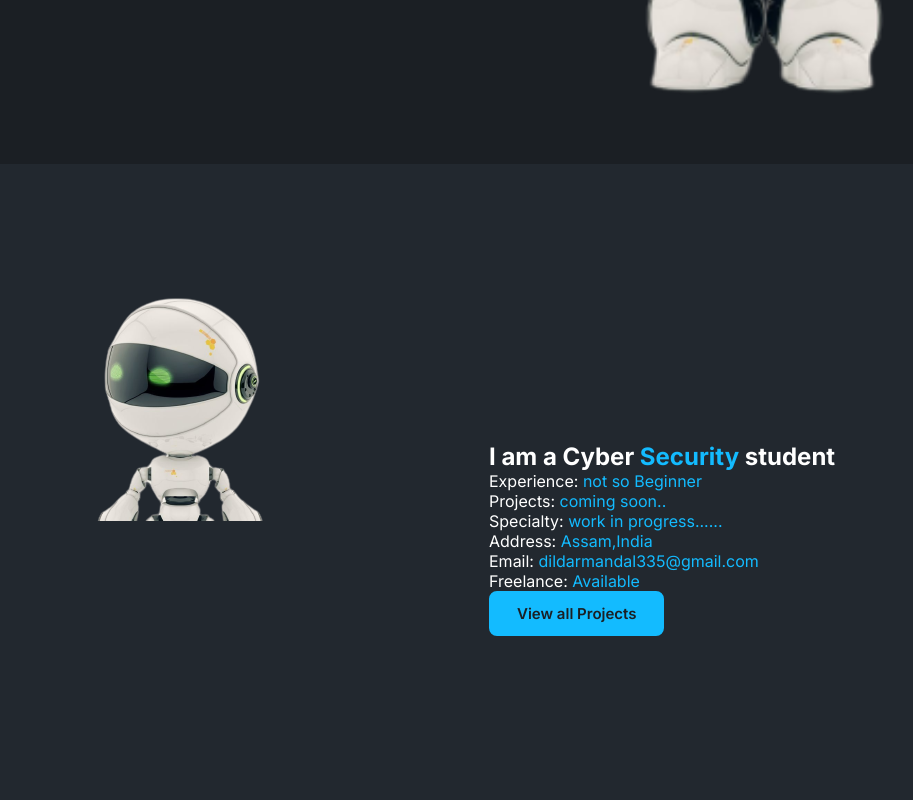
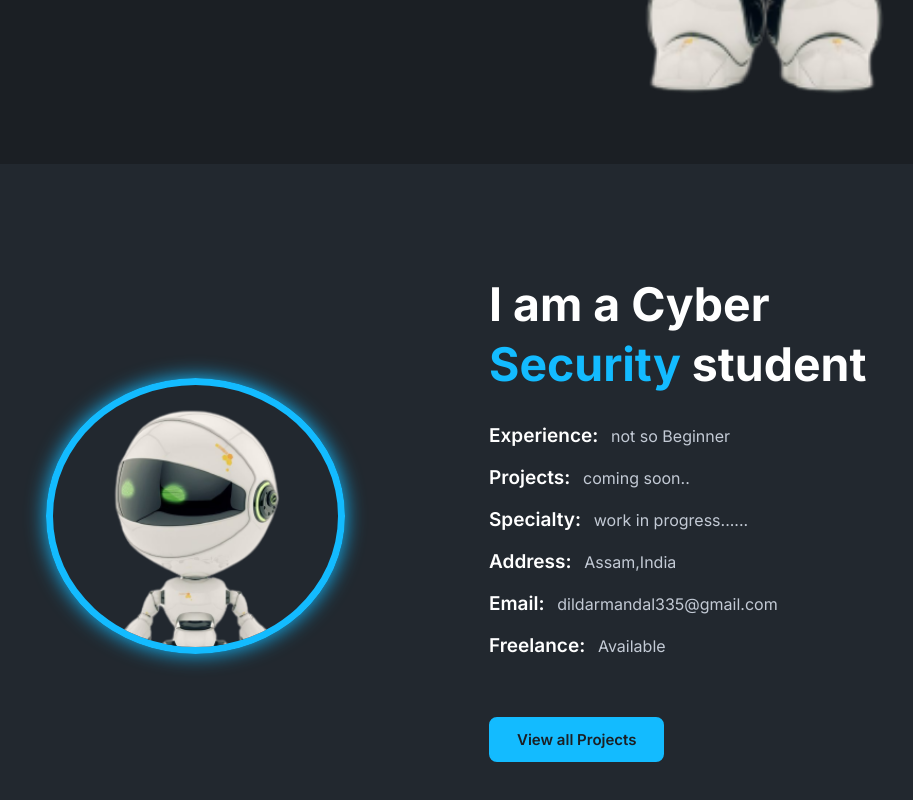
Before and after one commit to MD-DILDAR-MANDAL/MD-DILDAR-MANDAL.github.io, a website: page index.html in a window 1280 px wide. Shown: the part 656-1456 px from the top of the page, without its empty margins (159-1072 px from the left). Drawn offline with nearby package versions, Linux system fonts and the light colour scheme.

Commit message:
feat(about): add complete design to about section

```diff
--- a/style.css
+++ b/style.css
@@ -199,10 +199,36 @@ header.sticky{
     gap: 1rem;
 }
 
-.about-img{
-    width: 100%;
-    height: 530px;
+.about-img img{
+    width: 70%;
+    height: 70%;
     max-width: 530px;
     border-radius: 50%;
     object-fit: cover;
+    border: 7px solid var(--main-color);
+    box-shadow: 0 0 20px var(--main-color);
 }
+
+.about-text h2{
+    font-size: var(--h2-font);
+    line-height: 1.3;
+    margin-bottom: 20px;
+}
+
+.exp-area{
+    margin-bottom: 50px;
+}
+
+.exp-area p{
+    color: var(--text-color);
+    font-weight: 600;
+    font-size: 19px;
+    line-height: 42px;
+}
+
+.exp-area p span{
+    color: var(--other-color);
+    font-size: var(--p-font);
+    font-weight: 400;
+    margin-left: 8px;
+}
```
